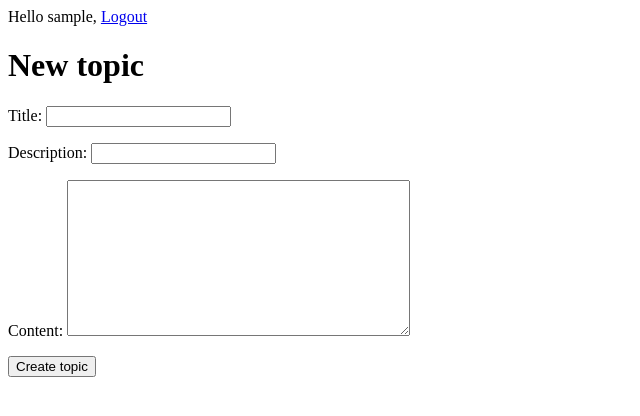
After one commit to arrancardnell/DjangoForum, a Django app: page /forum/1/add_topic/ in a window 1280 px wide. The commit adds this page. Shown: the top 416 px of the page, without its empty margins (0-640 px from the left). Run offline with Django 3.2, Linux system fonts and the light colour scheme; the visitor is signed in with stand-in values (Sample User, id 1).

Commit message:
Created new topic form and views.

```diff
--- a/forum/forms.py
+++ b/forum/forms.py
@@ -1,5 +1,5 @@
 from django import forms
-from .models import Post
+from .models import Post, Topic
 
 class LoginForm(forms.Form):
     username = forms.CharField()
@@ -10,3 +10,9 @@ class AddPostForm(forms.ModelForm):
     class Meta:
         model = Post
         fields = ('content',)
+
+
+class AddTopicForm(forms.ModelForm):
+    class Meta:
+        model = Topic
+        fields = ('title', 'description',)
--- a/forum/models.py
+++ b/forum/models.py
@@ -1,6 +1,7 @@
 from django.core.urlresolvers import reverse
 from django.conf import settings
 from django.db import models
+from django.utils.text import slugify
 
 class MemberManager(models.Manager):
     def get_queryset(self):
@@ -69,6 +70,12 @@ class Topic(models.Model):
                        args=['self.section.slug',
                              'self.slug'])
 
+    def save(self, *args, **kwargs):
+        if not self.slug:
+            self.slug = slugify(self.title)
+            super(Topic, self).save(*args, **kwargs)
+
+
 
 class Post(models.Model):
     STATUS_CHOICES = (
--- /dev/null
+++ b/forum/templates/forum/add_topic.html
@@ -0,0 +1,13 @@
+{% extends "base.html" %}
+
+{% block title %}New topic{% endblock %}
+
+{% block content %}
+    <h1>New topic</h1>
+    <form action="." method="post">
+        {{ topic_form.as_p }}
+        {{ post_form.as_p }}
+        {% csrf_token %}
+        <p><input type="submit" value="Create topic"></p>
+    </form>
+{% endblock %}
--- a/forum/templates/forum/section_detail.html
+++ b/forum/templates/forum/section_detail.html
@@ -10,4 +10,7 @@
         <a href="{%  url 'forum:topic_detail' section.slug topic.slug %}">{{ topic.title }}</a>
         <p>{{ topic.description }}</p>
     {% endfor %}
+    {% if request.user.is_authenticated %}
+        <a href="{% url 'forum:add_topic' section.slug %}"><button>New topic</button></a>
+    {% endif %}
 {% endblock %}
--- a/forum/urls.py
+++ b/forum/urls.py
@@ -19,6 +19,7 @@ urlpatterns = [
     url(r'^(?P<section>[-\w]+)/$', views.section_detail, name='section_detail'),
 
     # topic views
+    url(r'^(?P<section>[-\w]+)/add_topic/$', views.add_topic, name='add_topic'),
     url(r'^(?P<section>[-\w]+)/(?P<topic>[-\w]+)/$', views.topic_detail, name='topic_detail'),
 
     # post views
--- a/forum/views.py
+++ b/forum/views.py
@@ -3,7 +3,8 @@ from django.contrib.auth.decorators import login_required
 from django.http import HttpResponse
 from django.shortcuts import get_object_or_404, render,redirect
 
-from .forms import LoginForm, AddPostForm
+
+from .forms import LoginForm, AddPostForm, AddTopicForm
 from .models import Section, Topic, Post
 
 # section views
@@ -37,6 +38,39 @@ def topic_detail(request, section, topic):
                   {'section': section,
                    'topic': topic,
                    'posts': posts})
+
+@login_required
+def add_topic(request, section):
+    if request.method == 'POST':
+        topic_form = AddTopicForm(request.POST)
+        post_form = AddPostForm(request.POST)
+        if topic_form.is_valid() and post_form.is_valid():
+            cd_topic_form = topic_form.cleaned_data
+            cd_post_form = post_form.cleaned_data
+
+            # assign user and section to new topic
+            new_topic = topic_form.save(commit=False)
+            new_post = post_form.save(commit=False)
+
+            topic_section = get_object_or_404(Section,
+                                              slug=section)
+            new_topic.owner = request.user
+            new_topic.section = topic_section
+            new_topic.save()
+
+            # assign user and topic to opening post
+            new_post.owner = request.user
+            new_post.topic = new_topic
+            new_post.save()
+
+            return redirect('forum:section_detail', section)
+    else:
+        topic_form = AddTopicForm
+        post_form = AddPostForm
+
+    return render(request, 'forum/add_topic.html',
+                  {'topic_form': topic_form,
+                   'post_form': post_form})
 
 # login views
 def user_login(request):
```
